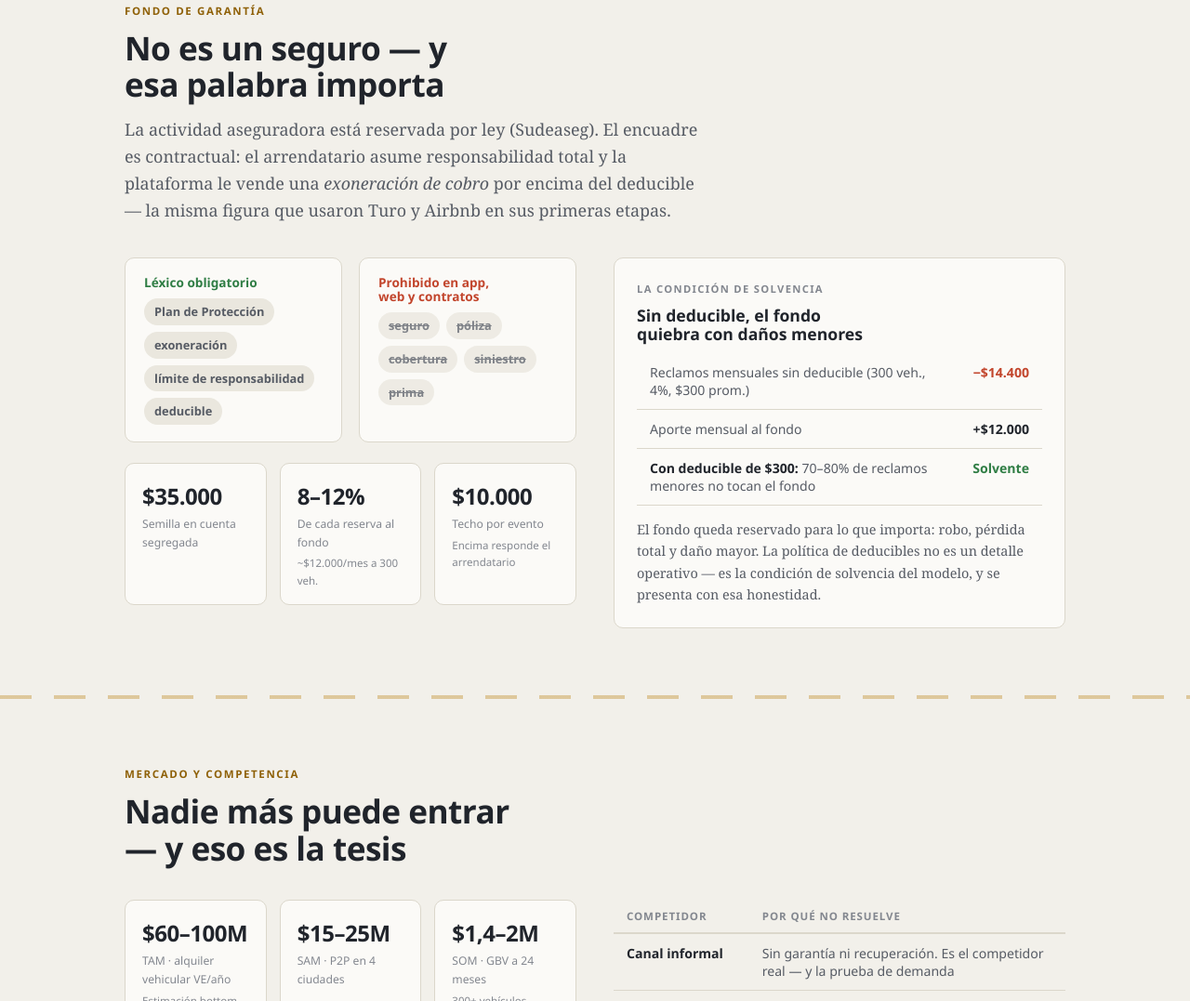
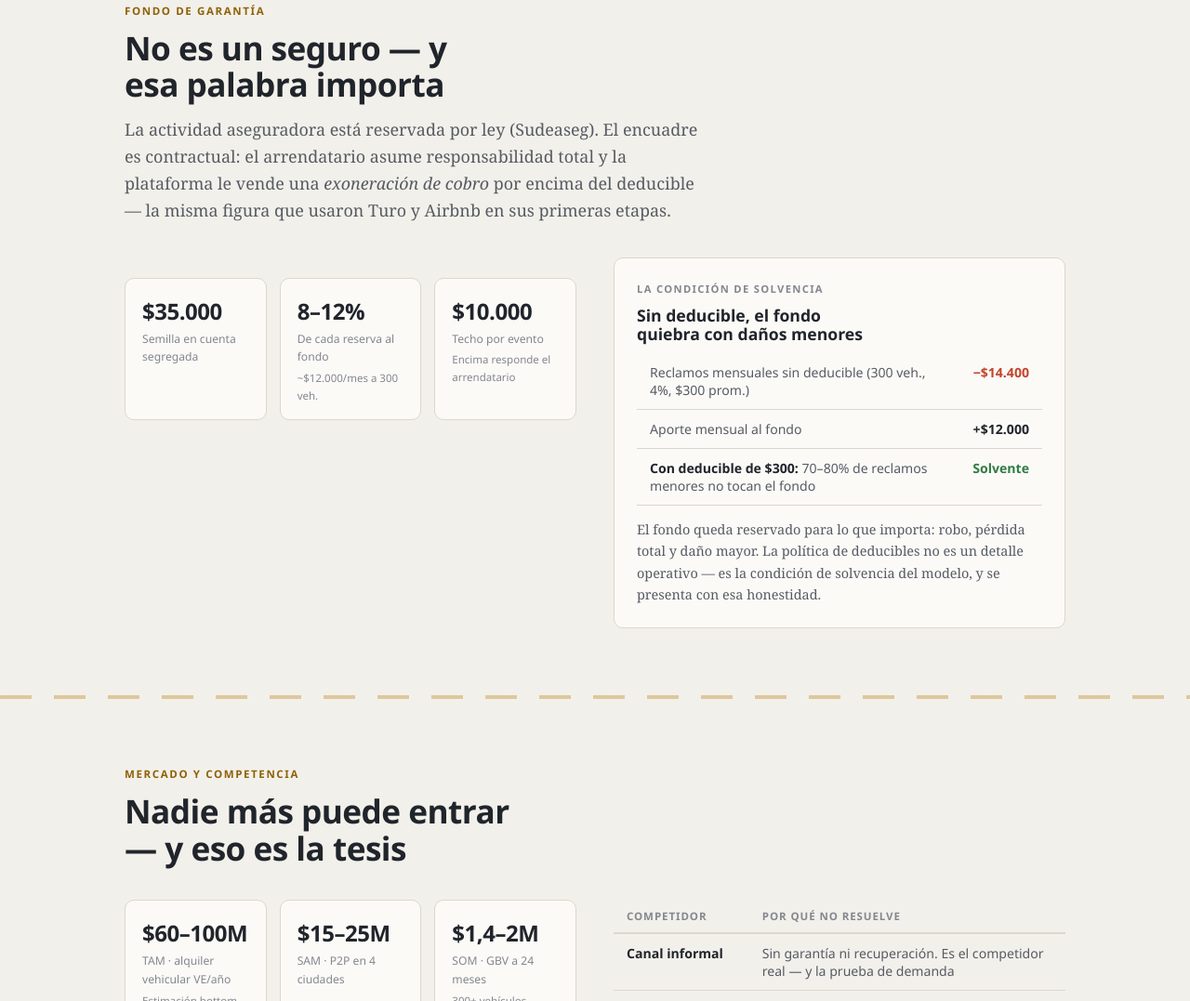
Before and after one commit to ricardomorracevedo/Ruedalo-Demo, a plain HTML site: page demo-ruedalo.html in a window 1280 px wide. Shown: the part 4405-5482 px from the top of the page at 93% size. Drawn offline with Linux system fonts and the light colour scheme.

Commit message:
Remove léxico obligatorio/prohibido block from Fondo de Garantía section

```diff
--- a/demo-ruedalo.html
+++ b/demo-ruedalo.html
@@ -254,16 +254,6 @@ details.dataview table{border-collapse:collapse; margin-top:8px; width:100%}
 details.dataview td,details.dataview th{border:1px solid var(--line); padding:5px 9px; text-align:right; font-variant-numeric:tabular-nums}
 details.dataview th:first-child,details.dataview td:first-child{text-align:left}
 
-/* lexicon */
-.lex{display:grid; grid-template-columns:1fr 1fr; gap:18px}
-@media (max-width:640px){.lex{grid-template-columns:1fr}}
-.lexcol{border-radius:10px; border:1px solid var(--line); background:var(--surface); padding:18px 20px}
-.lexcol h4{font-size:.85rem; margin-bottom:10px}
-.lexcol.no h4{color:var(--crit)}.lexcol.yes h4{color:var(--ok)}
-.words{display:flex; flex-wrap:wrap; gap:7px}
-.words b{font-family:"Segoe UI",system-ui,sans-serif; font-weight:600; font-size:.8rem;
-  padding:4px 11px; border-radius:99px; background:var(--surface2); color:var(--ink2)}
-.lexcol.no .words b{text-decoration:line-through; opacity:.75}
 
 /* roadmap */
 .timeline{display:grid; grid-template-columns:repeat(auto-fit,minmax(210px,1fr)); gap:14px}
@@ -638,12 +628,6 @@ footer p{font-size:.85rem; color:var(--muted); max-width:70ch}
   </div>
   <div class="split">
     <div>
-      <div class="lex">
-        <div class="lexcol yes"><h4 class="disp">Léxico obligatorio</h4>
-          <div class="words"><b>Plan de Protección</b><b>exoneración</b><b>límite de responsabilidad</b><b>deducible</b></div></div>
-        <div class="lexcol no"><h4 class="disp">Prohibido en app, web y contratos</h4>
-          <div class="words"><b>seguro</b><b>póliza</b><b>cobertura</b><b>siniestro</b><b>prima</b></div></div>
-      </div>
       <div class="tiles num">
         <div class="tile"><b>$35.000</b><span>Semilla en cuenta segregada</span></div>
         <div class="tile"><b>8–12%</b><span>De cada reserva al fondo</span><small>~$12.000/mes a 300 veh.</small></div>
```
Also changed, not shown: index.html (+0 -16 lines).
